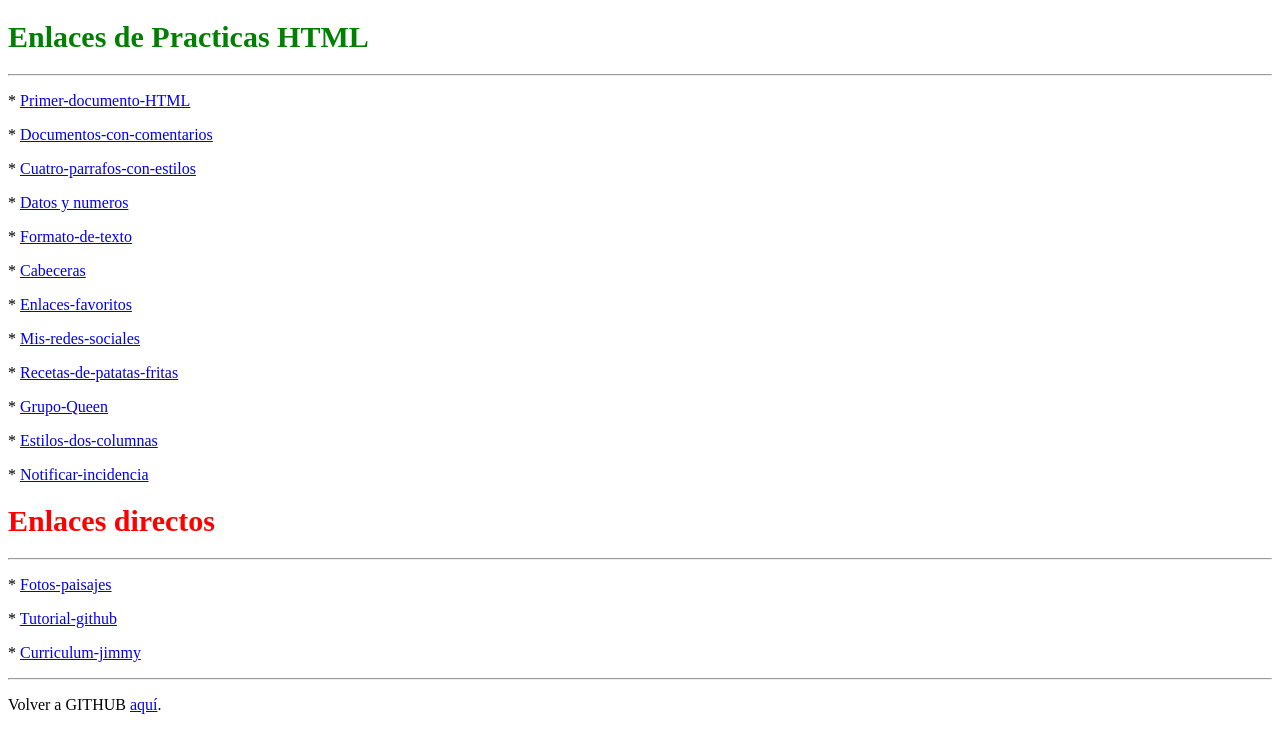
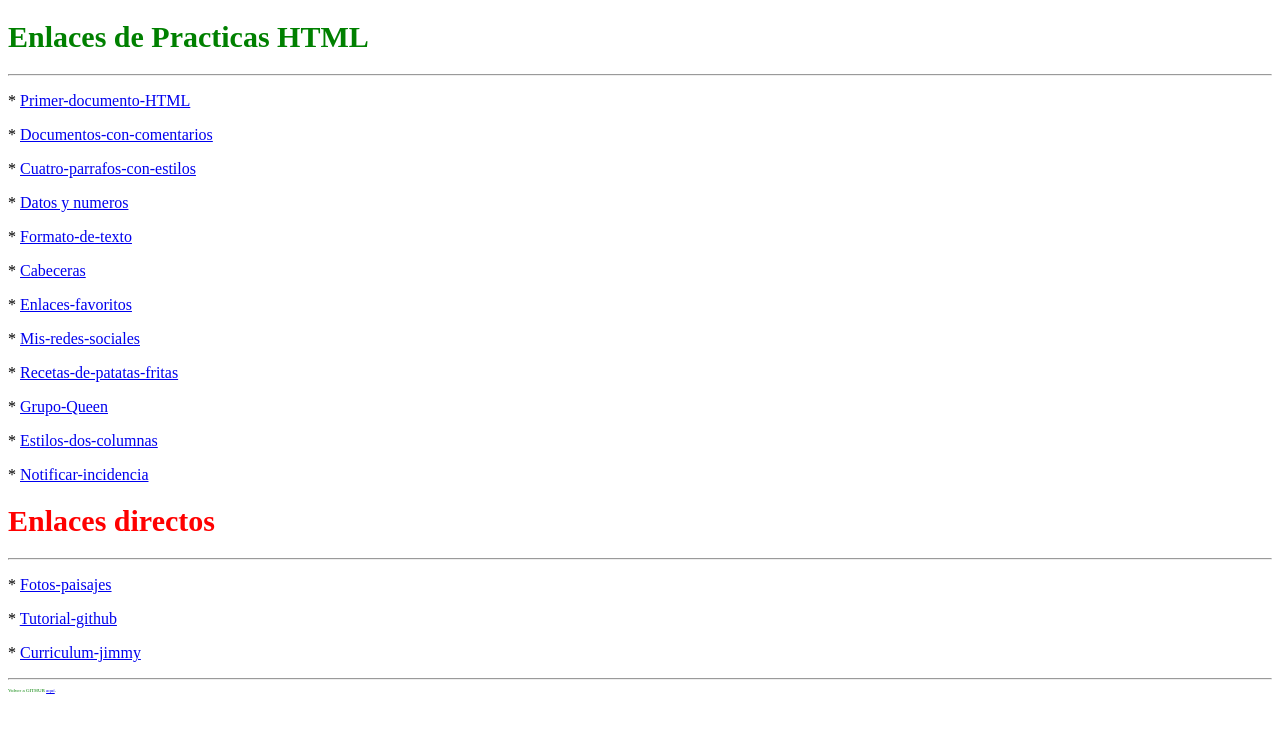
Before and after one commit to JAM76/accesos, a plain HTML site: page index.html in a window 1280 px wide. Drawn offline with Linux system fonts and the light colour scheme.

Commit message:
Update index.html

```diff
--- a/index.html
+++ b/index.html
@@ -25,6 +25,6 @@
 <p>* <a href="./tutorial-github.html">Tutorial-github</a></p>
 <p>* <a href="./curriculum-jimmy.html">Curriculum-jimmy</a></p>
 <hr>
-<p> Volver a GITHUB <a href="https://github.com/JAM76">aquí</a>.</p>
+<p style="color:green; font-size:5px"> Volver a GITHUB <a href="https://github.com/JAM76">aquí</a>.</p>
 </body>
 </html>
```
